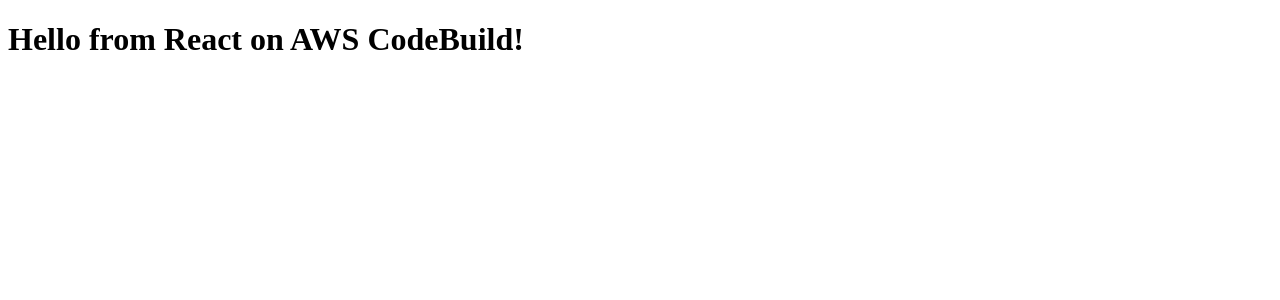
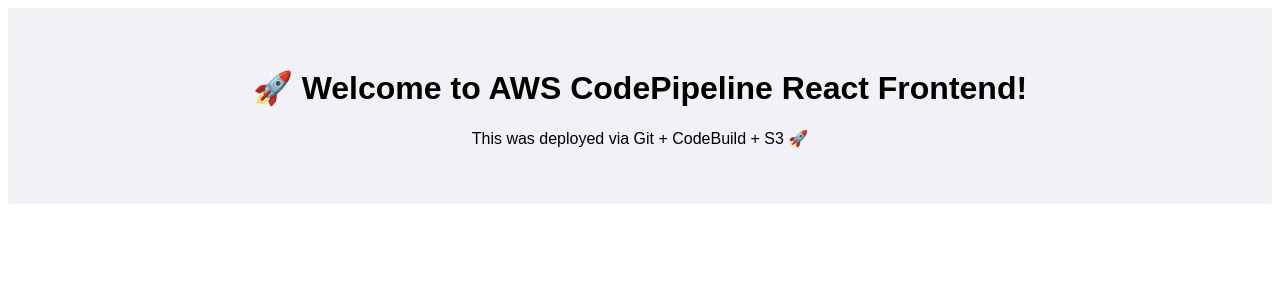
Before and after one commit to bmahe1/theLast, a React (Create React App) app: page / in a window 1280 px wide. Shown: the top 300 px of the page. Built offline with nearby package versions, Linux system fonts and the light colour scheme.

Commit message:
Update App.js

```diff
--- a/src/App.js
+++ b/src/App.js
@@ -1,7 +1,12 @@
-import React from "react";
+import React from 'react';
 
 function App() {
-  return <h1>Hello from React on AWS CodeBuild!</h1>;
+  return (
+    <div className="app-container">
+      <h1>🚀 Welcome to AWS CodePipeline React Frontend!</h1>
+      <p>This was deployed via Git + CodeBuild + S3 🚀</p>
+    </div>
+  );
 }
 
 export default App;
```
